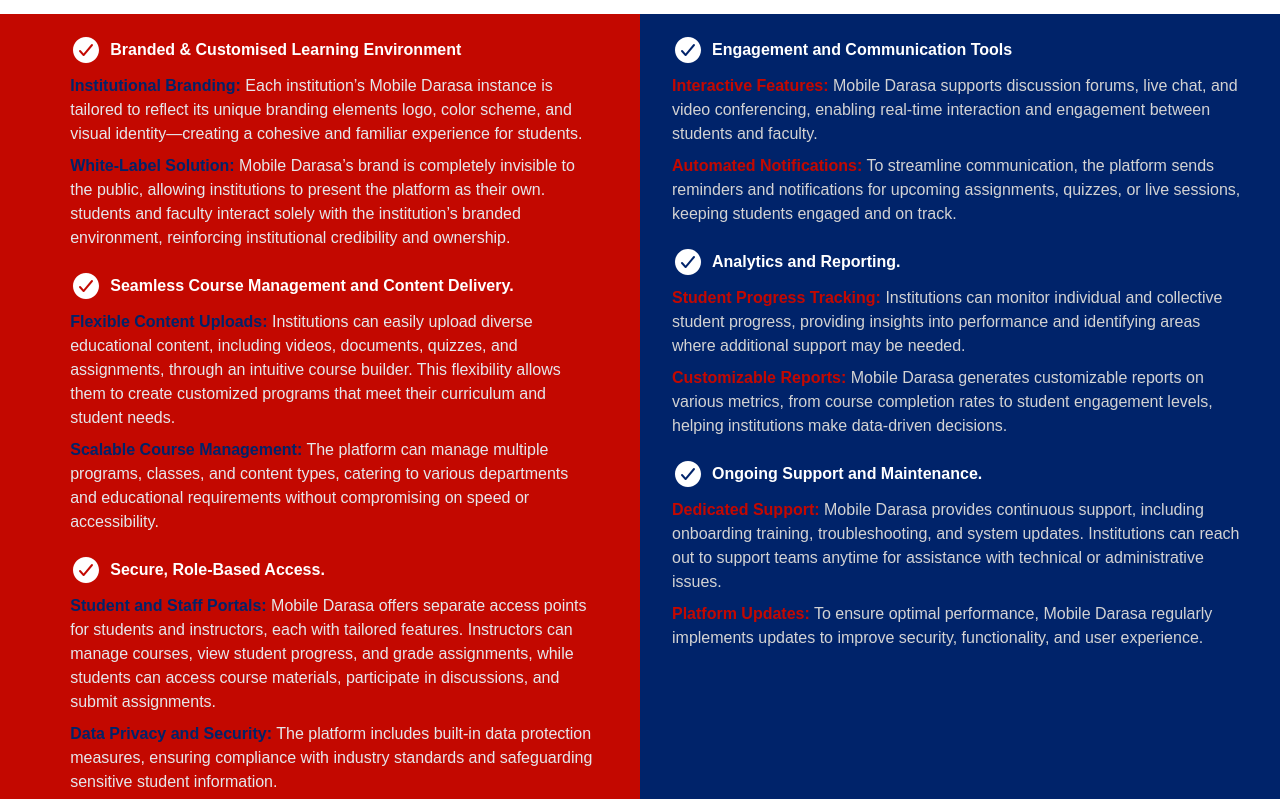
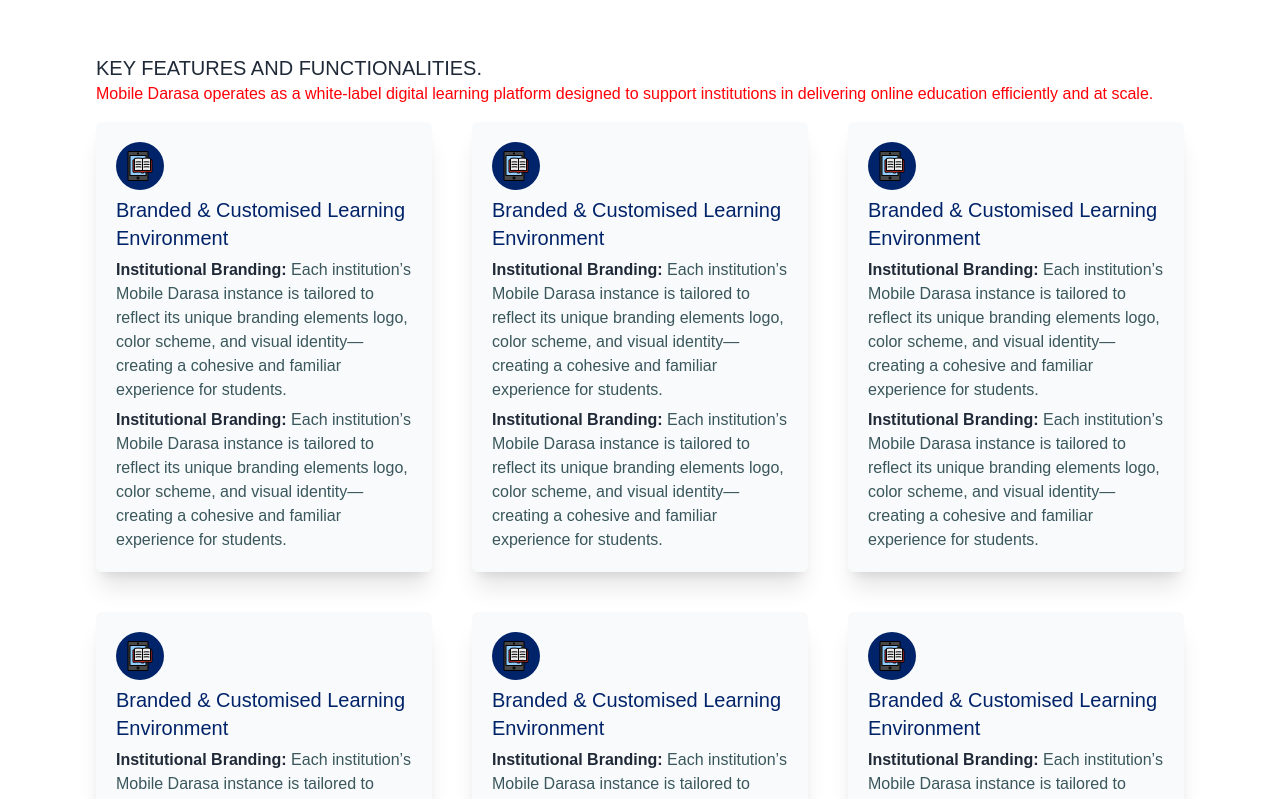
Before and after one commit to kelvinmati/mobile-darasa-landing, a React (Vite) app: page / in a window 1280 px wide. Shown: the part 1520-2319 px from the top of the page. Built offline with nearby package versions, Linux system fonts and the light colour scheme.

Commit message:
Refactored features page

```diff
--- a/src/components/Features.jsx
+++ b/src/components/Features.jsx
@@ -1,184 +1,236 @@
+// import React from "react";
+
+// const Features = () => {
+//   return (
+//     <div className="">
+//       <h2 className="w-mobile  mx-auto py-3 text-xl">
+//         KEY FEATURES AND FUNCTIONALITIES
+//       </h2>
+//       <div className="grid md:grid-cols-2 text-white ">
+//         <div className="bg-secondaryRed  py-5 md:pl-6 ">
+//           <div className="w-mobile md:w-containerWidth mx-auto space-y-5">
+//             <div className="space-y-2">
+//               <div className="flex items-center space-x-2 font-bold ">
+//                 <ion-icon size="large" name="checkmark-circle"></ion-icon>
+//                 <span>Branded & Customised Learning Environment</span>
+//               </div>
+//               <div className="text-gray-200">
+//                 <p>
+//                   <span className="text-primaryBlue font-bold">
+//                     Institutional Branding:
+//                   </span>{" "}
+//                   Each institution’s Mobile Darasa instance is tailored to
+//                   reflect its unique branding elements logo, color scheme, and
+//                   visual identity—creating a cohesive and familiar experience
+//                   for students.
+//                 </p>
+//               </div>
+//               <div className="text-gray-200">
+//                 <p>
+//                   <span className="text-primaryBlue font-bold">
+//                     White-Label Solution:
+//                   </span>{" "}
+//                   Mobile Darasa’s brand is completely invisible to the public,
+//                   allowing institutions to present the platform as their own.
+//                   students and faculty interact solely with the institution’s
+//                   branded environment, reinforcing institutional credibility and
+//                   ownership.
+//                 </p>
+//               </div>
+//             </div>
+//             <div className="space-y-2">
+//               <div className="flex items-center space-x-2 font-bold ">
+//                 <ion-icon size="large" name="checkmark-circle"></ion-icon>
+//                 <span>Seamless Course Management and Content Delivery.</span>
+//               </div>
+//               <div className="text-gray-200">
+//                 <p>
+//                   <span className="text-primaryBlue font-bold">
+//                     Flexible Content Uploads:
+//                   </span>{" "}
+//                   Institutions can easily upload diverse educational content,
+//                   including videos, documents, quizzes, and assignments, through
+//                   an intuitive course builder. This flexibility allows them to
+//                   create customized programs that meet their curriculum and
+//                   student needs.
+//                 </p>
+//               </div>
+//               <div className="text-gray-200">
+//                 <p>
+//                   <span className="text-primaryBlue font-bold">
+//                     Scalable Course Management:
+//                   </span>{" "}
+//                   The platform can manage multiple programs, classes, and
+//                   content types, catering to various departments and educational
+//                   requirements without compromising on speed or accessibility.
+//                 </p>
+//               </div>
+//             </div>
+//             <div className="space-y-2">
+//               <div className="flex items-center space-x-2 font-bold ">
+//                 <ion-icon size="large" name="checkmark-circle"></ion-icon>
+//                 <span>Secure, Role-Based Access.</span>
+//               </div>
+//               <div className="text-gray-200">
+//                 <p>
+//                   <span className="text-primaryBlue font-bold">
+//                     Student and Staff Portals:
+//                   </span>{" "}
+//                   Mobile Darasa offers separate access points for students and
+//                   instructors, each with tailored features. Instructors can
+//                   manage courses, view student progress, and grade assignments,
+//                   while students can access course materials, participate in
+//                   discussions, and submit assignments.
+//                 </p>
+//               </div>
+//               <div className="text-gray-200">
+//                 <p>
+//                   <span className="text-primaryBlue font-bold">
+//                     Data Privacy and Security:
+//                   </span>{" "}
+//                   The platform includes built-in data protection measures,
+//                   ensuring compliance with industry standards and safeguarding
+//                   sensitive student information.
+//                 </p>
+//               </div>
+//             </div>
+//           </div>
+//         </div>
+
+//         <div className="bg-primaryBlue  py-5 ">
+//           <div className="w-mobile mx-auto space-y-5">
+//             <div className="space-y-2">
+//               <div className="flex items-center space-x-2 font-bold ">
+//                 <ion-icon size="large" name="checkmark-circle"></ion-icon>
+//                 <span>Engagement and Communication Tools</span>
+//               </div>
+//               <div className="text-[#D3D3D3]">
+//                 <p>
+//                   <span className="text-secondaryRed font-bold ">
+//                     Interactive Features:
+//                   </span>{" "}
+//                   Mobile Darasa supports discussion forums, live chat, and video
+//                   conferencing, enabling real-time interaction and engagement
+//                   between students and faculty.
+//                 </p>
+//               </div>
+//               <div className="text-[#D3D3D3]">
+//                 <p>
+//                   <span className="text-secondaryRed font-bold">
+//                     Automated Notifications:
+//                   </span>{" "}
+//                   To streamline communication, the platform sends reminders and
+//                   notifications for upcoming assignments, quizzes, or live
+//                   sessions, keeping students engaged and on track.
+//                 </p>
+//               </div>
+//             </div>
+//             <div className="space-y-2">
+//               <div className="flex items-center space-x-2 font-bold ">
+//                 <ion-icon size="large" name="checkmark-circle"></ion-icon>
+//                 <span>Analytics and Reporting.</span>
+//               </div>
+//               <div className="text-[#D3D3D3]">
+//                 <p>
+//                   <span className="text-secondaryRed font-bold">
+//                     Student Progress Tracking:
+//                   </span>{" "}
+//                   Institutions can monitor individual and collective student
+//                   progress, providing insights into performance and identifying
+//                   areas where additional support may be needed.
+//                 </p>
+//               </div>
+//               <div className="text-[#D3D3D3]">
+//                 <p>
+//                   <span className="text-secondaryRed font-bold">
+//                     Customizable Reports:
+//                   </span>{" "}
+//                   Mobile Darasa generates customizable reports on various
+//                   metrics, from course completion rates to student engagement
+//                   levels, helping institutions make data-driven decisions.
+//                 </p>
+//               </div>
+//             </div>
+//             <div className="space-y-2">
+//               <div className="flex items-center space-x-2 font-bold ">
+//                 <ion-icon size="large" name="checkmark-circle"></ion-icon>
+//                 <span>Ongoing Support and Maintenance.</span>
+//               </div>
+//               <div className="text-[#D3D3D3]">
+//                 <p>
+//                   <span className="text-secondaryRed font-bold">
+//                     Dedicated Support:
+//                   </span>{" "}
+//                   Mobile Darasa provides continuous support, including
+//                   onboarding training, troubleshooting, and system updates.
+//                   Institutions can reach out to support teams anytime for
+//                   assistance with technical or administrative issues.
+//                 </p>
+//               </div>
+//               <div className="text-[#D3D3D3]">
+//                 <p>
+//                   <span className="text-secondaryRed font-bold">
+//                     Platform Updates:
+//                   </span>{" "}
+//                   To ensure optimal performance, Mobile Darasa regularly
+//                   implements updates to improve security, functionality, and
+//                   user experience.
+//                 </p>
+//               </div>
+//             </div>
+//           </div>
+//         </div>
+//       </div>
+//     </div>
+//   );
+// };
+
+// export default Features;
+
 import React from "react";
+import content_lib from "../assets/images/content-lib.png";
 
 const Features = () => {
   return (
-    <div className="">
-      <h2 className="w-mobile  mx-auto py-3 text-xl">
-        KEY FEATURES AND FUNCTIONALITIES
-      </h2>
-      <div className="grid md:grid-cols-2 text-white ">
-        <div className="bg-secondaryRed  py-5 md:pl-6 ">
-          <div className="w-mobile md:w-containerWidth mx-auto space-y-5">
-            <div className="space-y-2">
-              <div className="flex items-center space-x-2 font-bold ">
-                <ion-icon size="large" name="checkmark-circle"></ion-icon>
-                <span>Branded & Customised Learning Environment</span>
+    <div className="py-5">
+      <div className=" w-mobile md:w-containerWidth mx-auto ">
+        <div className="pb-4">
+          <h2 className=" text-xl">KEY FEATURES AND FUNCTIONALITIES.</h2>
+          <p className="text-primaryRed">
+            Mobile Darasa operates as a white-label digital learning platform
+            designed to support institutions in delivering online education
+            efficiently and at scale.
+          </p>
+        </div>
+        <div className="grid grid-cols-3 gap-10">
+          {features.map((feature) => (
+            <div className="shadow-xl p-5 space-y-1.5 bg-gray-50 rounded-md">
+              <div className="w-12 h-12  rounded-full bg-primaryBlue p-2">
+                <img className="w-full h-full" src={content_lib} alt="" />
               </div>
-              <div className="text-gray-200">
-                <p>
-                  <span className="text-primaryBlue font-bold">
-                    Institutional Branding:
-                  </span>{" "}
+              <h2 className="text-xl text-primaryBlue">
+                Branded & Customised Learning Environment
+              </h2>
+              <p>
+                <span className="font-semibold">Institutional Branding:</span>{" "}
+                <span className="text-textColor">
                   Each institution’s Mobile Darasa instance is tailored to
                   reflect its unique branding elements logo, color scheme, and
                   visual identity—creating a cohesive and familiar experience
                   for students.
-                </p>
-              </div>
-              <div className="text-gray-200">
-                <p>
-                  <span className="text-primaryBlue font-bold">
-                    White-Label Solution:
-                  </span>{" "}
-                  Mobile Darasa’s brand is completely invisible to the public,
-                  allowing institutions to present the platform as their own.
-                  students and faculty interact solely with the institution’s
-                  branded environment, reinforcing institutional credibility and
-                  ownership.
-                </p>
-              </div>
+                </span>
+              </p>
+              <p>
+                <span className="font-semibold">Institutional Branding:</span>{" "}
+                <span className="text-textColor">
+                  Each institution’s Mobile Darasa instance is tailored to
+                  reflect its unique branding elements logo, color scheme, and
+                  visual identity—creating a cohesive and familiar experience
+                  for students.
+                </span>
+              </p>
             </div>
-            <div className="space-y-2">
-              <div className="flex items-center space-x-2 font-bold ">
-                <ion-icon size="large" name="checkmark-circle"></ion-icon>
-                <span>Seamless Course Management and Content Delivery.</span>
-              </div>
-              <div className="text-gray-200">
-                <p>
-                  <span className="text-primaryBlue font-bold">
-                    Flexible Content Uploads:
-                  </span>{" "}
-                  Institutions can easily upload diverse educational content,
-                  including videos, documents, quizzes, and assignments, through
-                  an intuitive course builder. This flexibility allows them to
-                  create customized programs that meet their curriculum and
-                  student needs.
-                </p>
-              </div>
-              <div className="text-gray-200">
-                <p>
-                  <span className="text-primaryBlue font-bold">
-                    Scalable Course Management:
-                  </span>{" "}
-                  The platform can manage multiple programs, classes, and
-                  content types, catering to various departments and educational
-                  requirements without compromising on speed or accessibility.
-                </p>
-              </div>
-            </div>
-            <div className="space-y-2">
-              <div className="flex items-center space-x-2 font-bold ">
-                <ion-icon size="large" name="checkmark-circle"></ion-icon>
-                <span>Secure, Role-Based Access.</span>
-              </div>
-              <div className="text-gray-200">
-                <p>
-                  <span className="text-primaryBlue font-bold">
-                    Student and Staff Portals:
-                  </span>{" "}
-                  Mobile Darasa offers separate access points for students and
-                  instructors, each with tailored features. Instructors can
-                  manage courses, view student progress, and grade assignments,
-                  while students can access course materials, participate in
-                  discussions, and submit assignments.
-                </p>
-              </div>
-              <div className="text-gray-200">
-                <p>
-                  <span className="text-primaryBlue font-bold">
-                    Data Privacy and Security:
-                  </span>{" "}
-                  The platform includes built-in data protection measures,
-                  ensuring compliance with industry standards and safeguarding
-                  sensitive student information.
-                </p>
-              </div>
-            </div>
-          </div>
-        </div>
-
-        <div className="bg-primaryBlue  py-5 ">
-          <div className="w-mobile mx-auto space-y-5">
-            <div className="space-y-2">
-              <div className="flex items-center space-x-2 font-bold ">
-                <ion-icon size="large" name="checkmark-circle"></ion-icon>
-                <span>Engagement and Communication Tools</span>
-              </div>
-              <div className="text-[#D3D3D3]">
-                <p>
-                  <span className="text-secondaryRed font-bold ">
-                    Interactive Features:
-                  </span>{" "}
-                  Mobile Darasa supports discussion forums, live chat, and video
-                  conferencing, enabling real-time interaction and engagement
-                  between students and faculty.
-                </p>
-              </div>
-              <div className="text-[#D3D3D3]">
-                <p>
-                  <span className="text-secondaryRed font-bold">
-                    Automated Notifications:
-                  </span>{" "}
-                  To streamline communication, the platform sends reminders and
-                  notifications for upcoming assignments, quizzes, or live
-                  sessions, keeping students engaged and on track.
-                </p>
-              </div>
-            </div>
-            <div className="space-y-2">
-              <div className="flex items-center space-x-2 font-bold ">
-                <ion-icon size="large" name="checkmark-circle"></ion-icon>
-                <span>Analytics and Reporting.</span>
-              </div>
-              <div className="text-[#D3D3D3]">
-                <p>
-                  <span className="text-secondaryRed font-bold">
-                    Student Progress Tracking:
-                  </span>{" "}
-                  Institutions can monitor individual and collective student
-                  progress, providing insights into performance and identifying
-                  areas where additional support may be needed.
-                </p>
-              </div>
-              <div className="text-[#D3D3D3]">
-                <p>
-                  <span className="text-secondaryRed font-bold">
-                    Customizable Reports:
-                  </span>{" "}
-                  Mobile Darasa generates customizable reports on various
-                  metrics, from course completion rates to student engagement
-                  levels, helping institutions make data-driven decisions.
-                </p>
-              </div>
-            </div>
-            <div className="space-y-2">
-              <div className="flex items-center space-x-2 font-bold ">
-                <ion-icon size="large" name="checkmark-circle"></ion-icon>
-                <span>Ongoing Support and Maintenance.</span>
-              </div>
-              <div className="text-[#D3D3D3]">
-                <p>
-                  <span className="text-secondaryRed font-bold">
-                    Dedicated Support:
-                  </span>{" "}
-                  Mobile Darasa provides continuous support, including
-                  onboarding training, troubleshooting, and system updates.
-                  Institutions can reach out to support teams anytime for
-                  assistance with technical or administrative issues.
-                </p>
-              </div>
-              <div className="text-[#D3D3D3]">
-                <p>
-                  <span className="text-secondaryRed font-bold">
-                    Platform Updates:
-                  </span>{" "}
-                  To ensure optimal performance, Mobile Darasa regularly
-                  implements updates to improve security, functionality, and
-                  user experience.
-                </p>
-              </div>
-            </div>
-          </div>
+          ))}
         </div>
       </div>
     </div>
@@ -186,3 +238,5 @@
 };
 
 export default Features;
+
+const features = [1, 2, 3, 4, 5, 6];
--- a/src/components/Navbar.jsx
+++ b/src/components/Navbar.jsx
@@ -23,7 +23,7 @@
               About
             </li>
 
-            <div className="dropdown dropdown-bottom">
+            <div className="dropdown dropdown-bottom z-20">
               <div
                 tabIndex={0}
                 role="button"
--- a/src/components/Offers.jsx
+++ b/src/components/Offers.jsx
@@ -11,7 +11,7 @@
         <div className="space-y-4">
           <div>
             <h2 className="text-xl pb-2"> WHAT WILL YOU GET?.</h2>
-            <p className="">
+            <p className="text-primaryRed">
               Mobile Darasa is cloud-based, ensuring accessibility via mobile
               devices, tablets, and computers. It includes:
             </p>
--- a/src/components/Pricing.jsx
+++ b/src/components/Pricing.jsx
@@ -4,7 +4,7 @@
   return (
     <div className="py-16">
       <div className="w-mobile md:w-containerWidth mx-auto ">
-        <div className="divider text-xl">FIND THE PERFECT PLAN FOR YOU.</div>
+        <div className="divider text-xl">FIND THE PERFECT PACKAGE FOR YOU.</div>
 
         <div className="flex justify-center items-center space-x-5">
           <p>Monthly</p>
@@ -21,7 +21,7 @@
                 className={`bg-gray-50 p-3 shadow-lg rounded-lg space-y-3 border border-t-8 `}
                 style={{ borderTopColor: color }}
               >
-                <p>{name}</p>
+                <p className="font-bold">{name}</p>
                 <p>
                   {" "}
                   <span className="text-2xl">{price.monthly}</span>/month
```
Also changed, not shown: src/components/About.jsx (+12 -9 lines).
